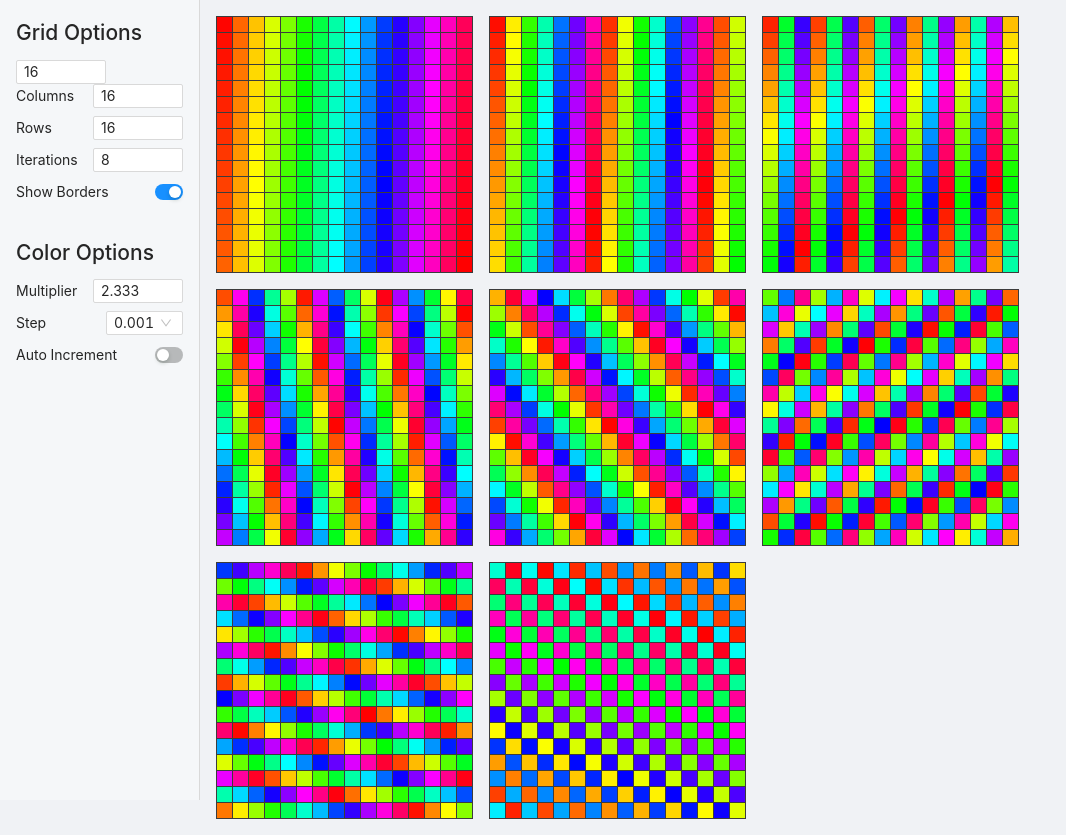
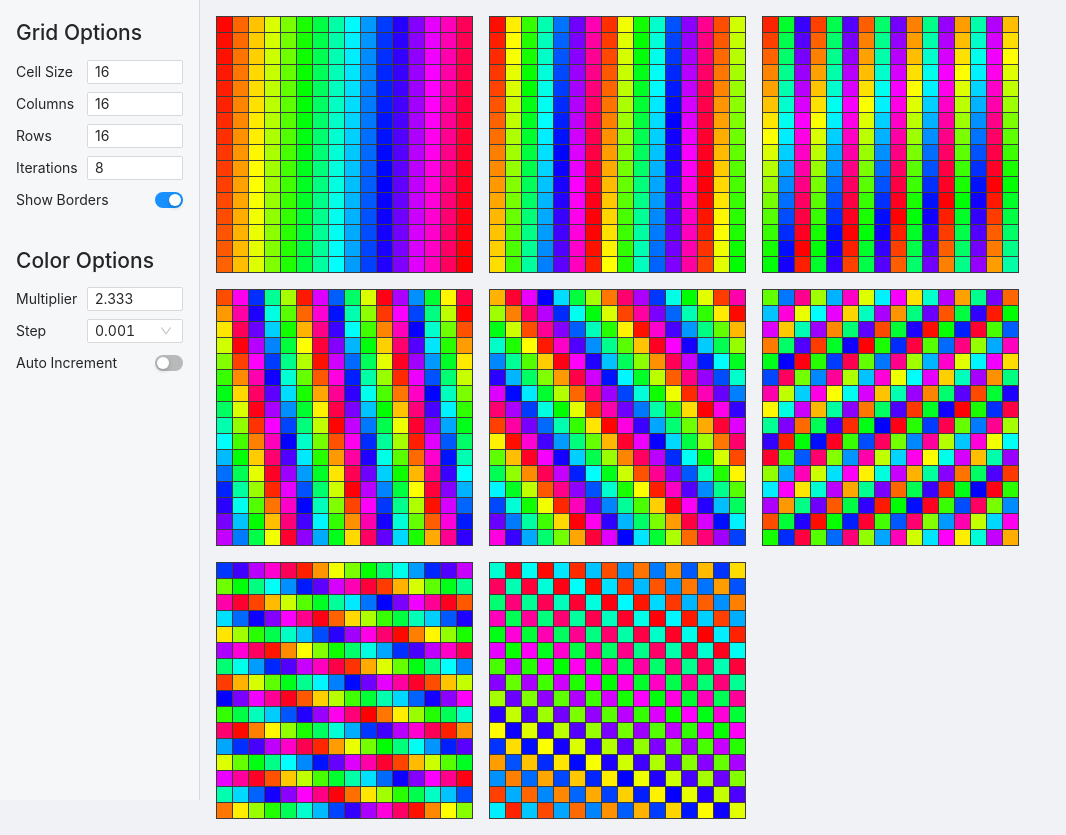
Before and after one commit to bronsonavila/rainbow-dance-party, a Next.js app: page / in a window 1280 px wide. Shown: the whole page, without its empty margins (0-1066 px from the left). Built offline with nearby package versions, Linux system fonts and the light colour scheme.

Commit message:
Text mobile InputNumber fix

```diff
--- a/pages/index.js
+++ b/pages/index.js
@@ -65,6 +65,8 @@ const ColorGrids = () => {
         >
           <div className="settings__group">
             <h2>Grid Options</h2>
+            <label>
+              <span>Cell Size</span>
               <InputNumber
                 min={1}
                 onChange={(value) => setCellSize(value)}
@@ -72,6 +74,7 @@ const ColorGrids = () => {
                 size="small"
                 value={cellSize}
               />
+            </label>
             <label>
               <span>Columns</span>
               <InputNumber
--- a/styles/ant-design.css
+++ b/styles/ant-design.css
@@ -34,8 +34,16 @@
 
 .ant-input-number,
 .ant-select {
-  /* height: 1.5rem;
-  width: 6rem; */
+  height: 1.5rem;
+  width: 6rem;
+}
+
+@media (max-width: 767px) {
+  .ant-input-number-handler-wrap {
+    border-left: 0;
+    opacity: 1;
+    width: 100%;
+  }
 }
 
 .ant-layout-sider {
```
Lines whose indentation alone changed are shown as unchanged.
